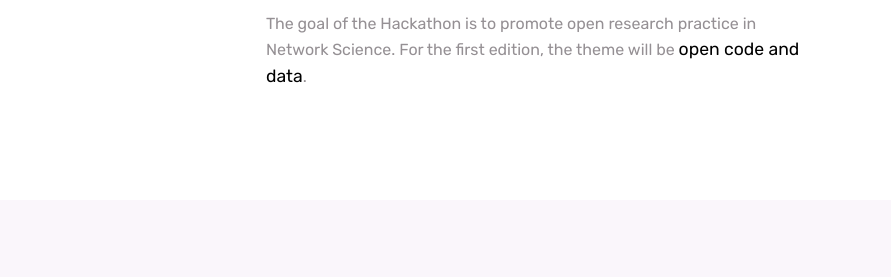
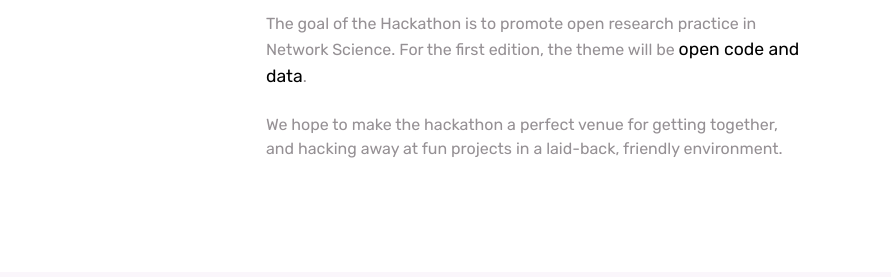
Before and after one commit to opennetsci/opennetsci.github.io, a plain HTML site: page index.html in a window 1280 px wide. Shown: the part 1378-1655 px from the top of the page, 389-1280 px from the left. Drawn offline with Linux system fonts and the light colour scheme.

Commit message:
Update index.html

```diff
--- a/index.html
+++ b/index.html
@@ -132,7 +132,10 @@ URI     : https://colorlib.com
                     <p class="mb-4">The Open NetSci Hackathon is an event sponsored by <a href="https://blogs.plos.org/everyone/2018/04/18/stop-hiding-your-code/">PLOS</a>. It is part of the extended program of the <a href="http://netsci2019.com/">14th International School and Conference on Network Science (NetSci 2019)</a>.</p>
                     <p class="mb-4">
                     The goal of the Hackathon is to promote open research practice in Network Science. For the first edition, the theme will be <small class="text-primary task">open code and data</small>.</p>
-                </div>
+                    <p class="mb-4">We hope to make the hackathon a perfect venue for getting together, and hacking away at fun projects in a laid-back, friendly environment.
+                 </p>
+
+              </div>
             </div>
             <div class="perspective-phone">
                 <video playsinline autoplay loop muted preload="auto" class="img-fluid"><source src="images/animation.mp4" type="video/mp4"></video>
```
